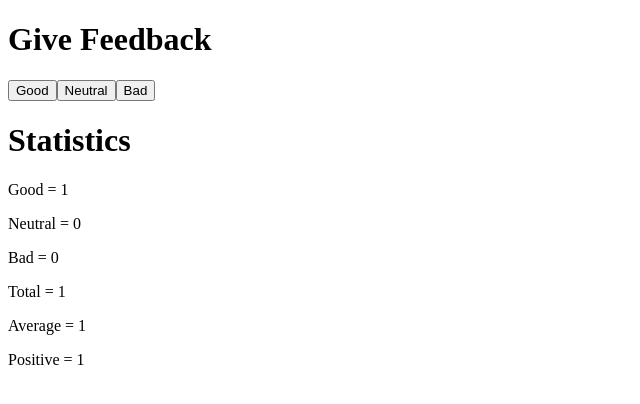
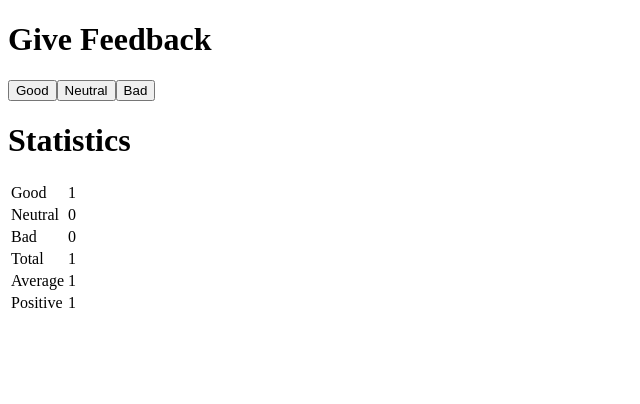
Before and after one commit to keelahnkhan/fullstackopen2022, a React (Create React App) app in the folder part1/unicafe/: page / in a window 1280 px wide. Both pictures are taken after a click on the button "Good". Shown: the top 404 px of the page, without its empty margins (0-640 px from the left). Built offline with nearby package versions, Linux system fonts and the light colour scheme.

Commit message:
Exercise 1.11, modified statistics to be a HTML table

```diff
--- a/part1/unicafe/src/App.js
+++ b/part1/unicafe/src/App.js
@@ -17,6 +17,8 @@ const Statistics = ({feedbacks}) => {
   }
   return (
     <div>
+      <table>
+        <tbody>
           {feedbacks.map(feedback =>
             <StatisticLine key={feedback.name}
                       name={feedback.name}
@@ -24,13 +26,18 @@ const Statistics = ({feedbacks}) => {
           <StatisticLine name='Total' value={total}/>
           <StatisticLine name='Average' value={average || 0}/>
           <StatisticLine name='Positive' value={positive || 0}/>
+        </tbody>
+      </table>
     </div>
   );
 }
 
 const StatisticLine = ({name, value}) => {
   return (
-    <p>{name} = {value}</p>
+    <tr>
+      <td>{name}</td>
+      <td>{value}</td>
+    </tr>
   );
 }
 
```
Lines whose indentation alone changed are shown as unchanged.
